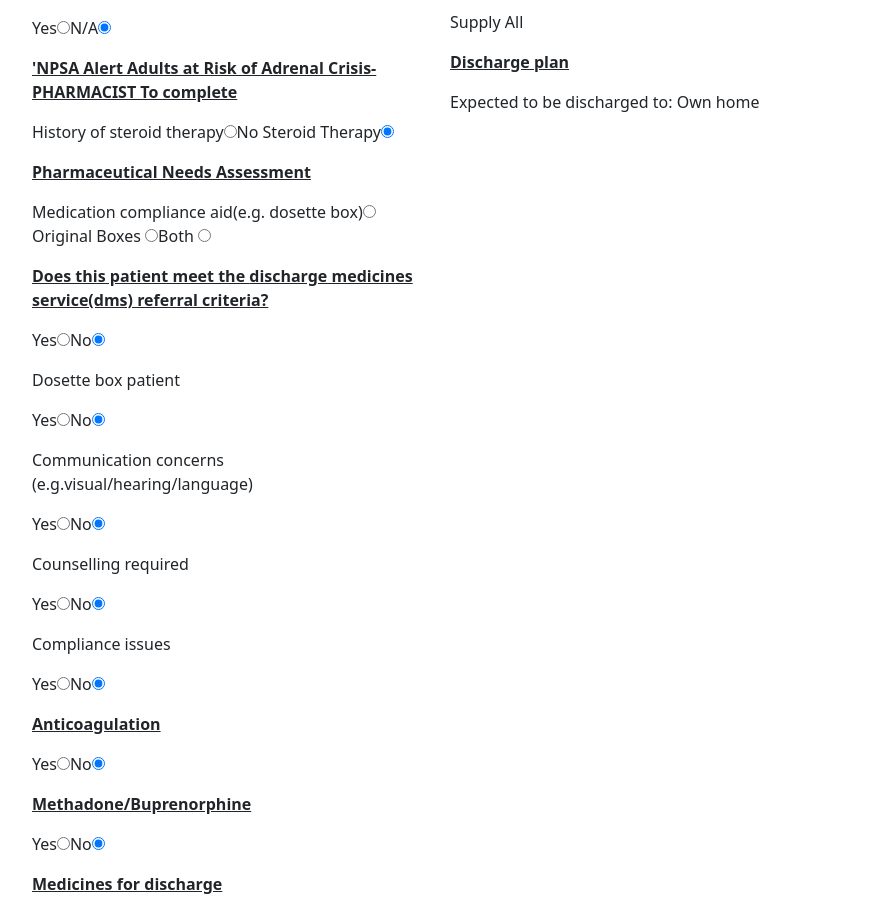
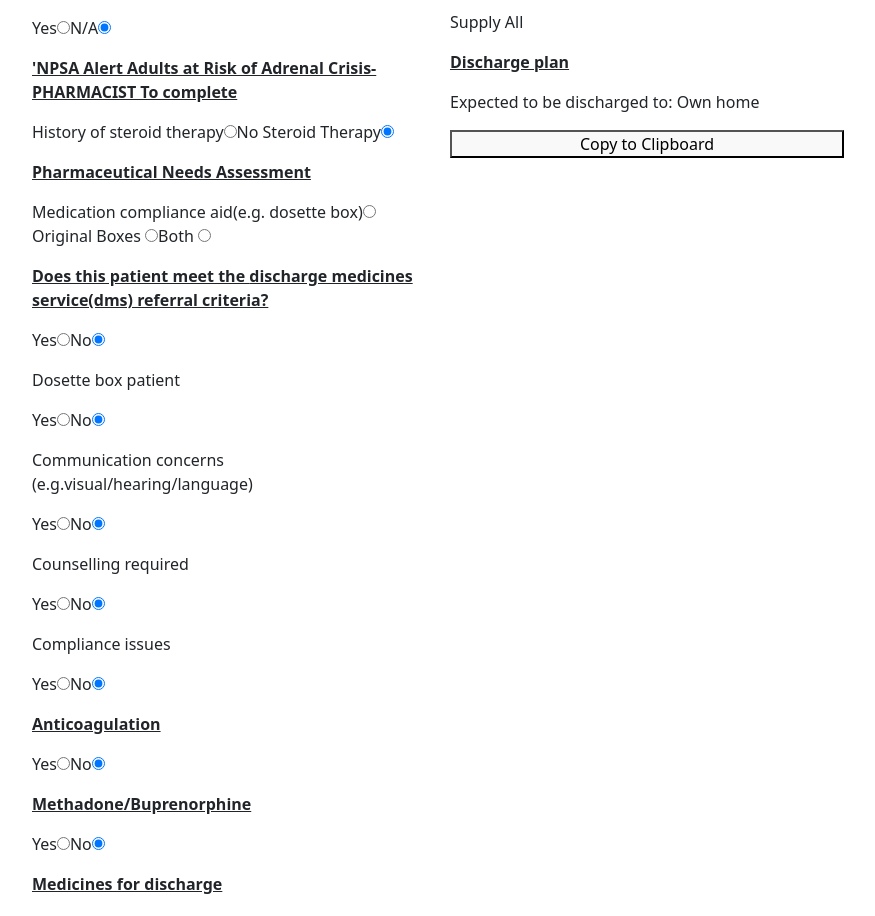
Before and after one commit to Pharma2022/SCR-Autosummarise, a React (Vite) app: page / in a window 1280 px wide. Shown: the part 1302-2218 px from the top of the page, without its empty margins (202-1077 px from the left). Built offline with nearby package versions, Linux system fonts and the light colour scheme.

Commit message:
added copy to clipboard dependency and non-functional copy to clipboard button

```diff
--- a/package.json
+++ b/package.json
@@ -11,6 +11,7 @@
   "dependencies": {
     "nanoid": "^4.0.2",
     "react": "^18.2.0",
+    "react-copy-to-clipboard": "^5.1.0",
     "react-dom": "^18.2.0"
   },
   "devDependencies": {
--- a/src/components/Render.jsx
+++ b/src/components/Render.jsx
@@ -24,6 +24,7 @@ const Render = () => {
         <Methadone/>
         <Discharge/>
 
+        <button>Copy to Clipboard</button>
     </div>
   )
 }
```
Also changed, not shown: 1 other file (tests, documents, lock files or other folders).
